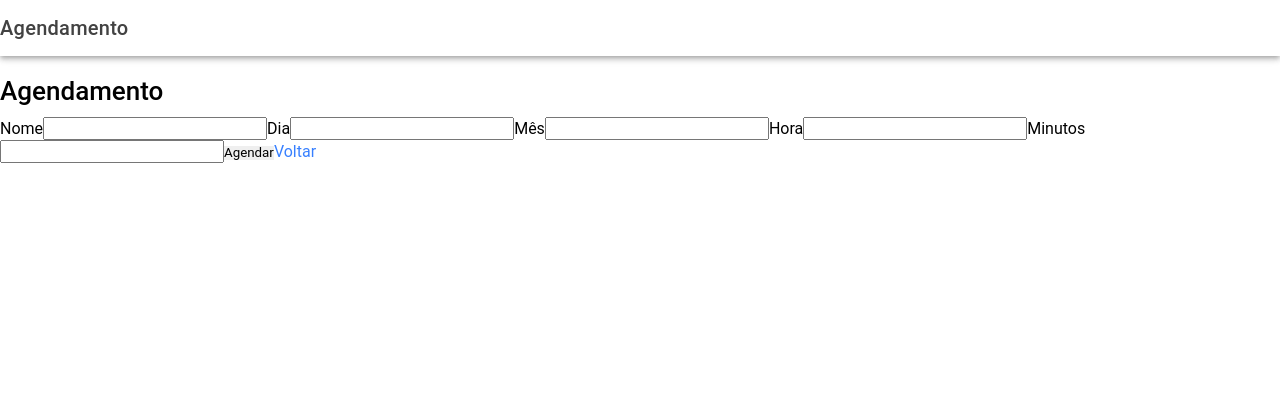
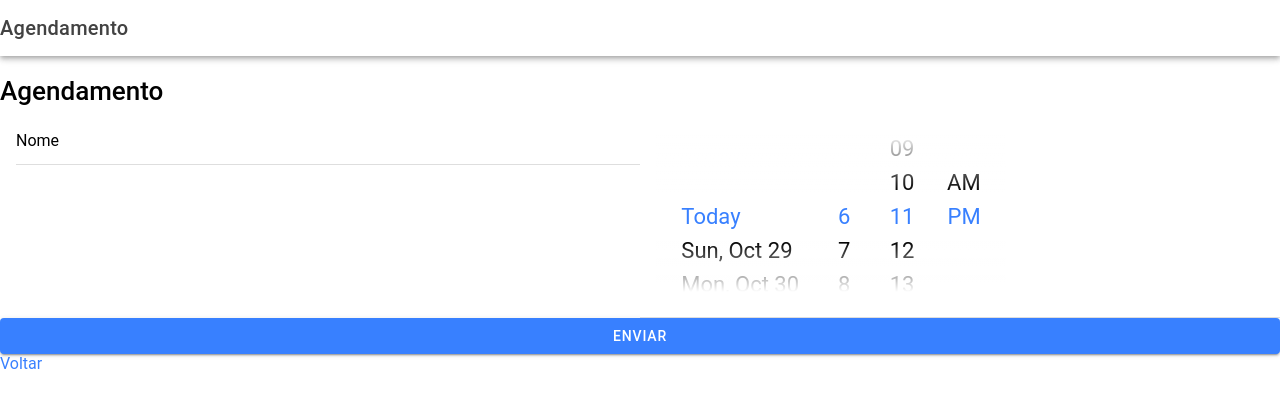
Before and after one commit to DanielDeveloperBR/ProjetoReactFinal, a React (Vite) app: page /cadastrar in a window 1280 px wide. Shown: the top 408 px of the page. Built offline with nearby package versions, Linux system fonts and the light colour scheme.

Commit message:
Agendamento funcionando, login e home funcionando

```diff
--- a/package.json
+++ b/package.json
@@ -21,6 +21,7 @@
     "@ionic/react-router": "^7.0.0",
     "@types/react-router": "^5.1.20",
     "@types/react-router-dom": "^5.3.3",
+    "date-fns": "^2.30.0",
     "firebase": "^10.5.2",
     "ionicons": "^7.0.0",
     "react": "^18.2.0",
--- a/src/pages/Home.tsx
+++ b/src/pages/Home.tsx
@@ -1,4 +1,4 @@
-import { IonPage, IonHeader, IonToolbar, IonTitle, IonContent, IonInput, IonButton, IonLabel, IonToast } from '@ionic/react';
+import { IonPage, IonHeader, IonToolbar, IonTitle, IonContent, IonInput, IonButton, IonLabel, IonToast, IonRouterLink } from '@ionic/react';
 import firebase from '../../firebaseConfig';
 import { useState } from 'react';
 import { useNavigate } from 'react-router-dom';
@@ -44,7 +44,7 @@ const Home = () => {
 
             <IonButton expand="full" color="secondary" className="ion-margin-top" onClick={handleLogin}>Entrar</IonButton>
 
-            <IonButton expand="full" color="primary" className="ion-margin-top" onClick={handleNavigateToCadastro}>Ainda não é cadastrado?</IonButton>
+            <IonRouterLink routerLink='/cadastrar'>Cadastrar</IonRouterLink>
 
             <IonToast
                isOpen={showToast}
--- a/src/pages/cadastrar/cadastrar.module.css
+++ b/src/pages/cadastrar/cadastrar.module.css
@@ -0,0 +1,42 @@
+.containerFormulario{
+    width: 100%;
+    padding: 5px;
+    margin: auto;
+}
+form {
+    display: flex;
+    align-items: center;
+    justify-content: center;
+    flex-direction: column;
+    background-color: purple;
+    border-radius: 30px;
+    padding: 10px;
+    max-width: 300px;
+    margin: auto;
+}
+form button {
+    display: inline-block;
+    padding: 10px;
+    background-color: rgb(35, 67, 67);
+    border-radius: 10%;
+    color: white;
+    border: none;
+    margin: 5px;
+    width: 100%;
+}
+form button a {
+    text-decoration: none;
+    color: white;
+}
+form label {
+    color: white;
+}
+form input {
+    border-radius: 10px;
+    width: 100%;
+    max-width: 10em;
+    margin-top: 5px;
+    text-align: center;
+    border: none;
+    padding: 3px;
+}
--- a/src/pages/cadastrar/cadastrar.tsx
+++ b/src/pages/cadastrar/cadastrar.tsx
@@ -1,51 +1,72 @@
 import { useState } from 'react';
-import { IonButton, IonHeader, IonContent, IonToolbar, IonTitle, IonInput, IonLabel, IonRouterLink } from '@ionic/react';
+import { IonHeader, IonContent, IonToolbar, IonTitle, IonInput, IonLabel, IonRouterLink, IonCol, IonGrid, IonItem, IonRow, IonButton, IonDatetime } from '@ionic/react';
 import firebase from '../../../firebaseConfig';
 import { useNavigate } from 'react-router-dom';
+import { format } from 'date-fns';
+
 
 function Cadastrar() {
-  const navigate = useNavigate()
+  const navigate = useNavigate();
   const firestore = firebase.firestore();
-  const agendamentoReferencia = firestore.collection('agendamento')
+  const agendamentoReferencia = firestore.collection('agendamento');
   const [formData, setFormData] = useState({
     nome: '',
-    dia: '',
-    mes: '',
-    hora: '',
-    minutos: '',
+    data: format(new Date(), 'yyyy-MM'),
   });
 
+
+
   const handleInputChange = (e: any) => {
-    const { name, value } = e.target;
+    const { name, data, value } = e.target;
     setFormData({
       ...formData,
       [name]: value,
+      [data]: value
     });
   };
+
   const handleSubmit = (e: any) => {
-    e.preventDefault()
-    if (formData.nome === "" || formData.dia === "" || formData.mes === "" || formData.hora === "" || formData.minutos === "") {
-      alert("preencha os campos")
-      return
-    } else {
-      agendamentoReferencia.add(formData)
-      .then((docRef: { id: any; }) => {
-        console.log('Dados enviados para o Firebase com ID:', docRef.id);
-        setFormData({
-          nome: '',
-          dia: '',
-          mes: '',
-          hora: '',
-          minutos: '',
-        });
+    e.preventDefault();
+
+    const { nome, data } = formData;
+    console.log("pegando o nome, data... " + formData.nome + " " + formData.data)
+    if (nome === '' || data === '') {
+      alert('Preencha todos os campos');
+      return;
+    }
+
+    try {
+      const formattedDate = `${data}`;
+      const dataFormatada = new Date(formattedDate);
+
+      if (isNaN(dataFormatada.getTime())) {
+        throw new Error('Data ou hora inválida');
+      }
+
+      console.log("pegando o nome , data... " + formattedDate)
+      agendamentoReferencia
+        .add({
+          nome,
+          dia: dataFormatada.getDay(),
+          mes: dataFormatada.getMonth() + 1,
+          hora: dataFormatada.getHours(),
+          minutos: dataFormatada.getMinutes(),
+        })
+        .then((docRef: { id: any }) => {
+          console.log("enviou os dandos: " + formattedDate)
+          console.log("data formatada: " + dataFormatada)
+          console.log('Dados enviados para o Firebase com ID:', docRef.id);
           navigate('/dashboard');
-
         })
         .catch(error => {
           console.error('Erro ao enviar dados para o Firebase:', error);
-        })
+        });
+    } catch (error) {
+      console.error('Erro:', error);
+      alert('Data ou hora inválida');
     }
-  }
+  };
+
   return (
     <>
       <IonHeader>
@@ -54,23 +75,43 @@ function Cadastrar() {
         </IonToolbar>
       </IonHeader>
       <IonContent>
-        <h1>Agendamento</h1>
-        <form onSubmit={handleSubmit}>
-          <label htmlFor="nome">Nome</label>
-          <input type="text" name="nome" value={formData.nome} onChange={handleInputChange} />
-          <label htmlFor="dia">Dia</label>
-          <input type="text" name="dia" value={formData.dia} onChange={handleInputChange} />
-          <label htmlFor="mes">Mês</label>
-          <input type="text" name="mes" value={formData.mes} onChange={handleInputChange} />
-          <label htmlFor="hora">Hora</label>
-          <input type="text" name="hora" value={formData.hora} onChange={handleInputChange} />
-          <label htmlFor="minutos">Minutos</label>
-          <input type="text" name="minutos" value={formData.minutos} onChange={handleInputChange} />
-          <button type="submit">Agendar</button>
-          <IonRouterLink routerLink='/home'>Voltar</IonRouterLink>
-        </form>
+        <div>
+          <h1>Agendamento</h1>
+          <form onSubmit={handleSubmit}>
+            <IonGrid>
+              <IonRow>
+                <IonCol size="12" sizeMd="6">
+                  <IonItem>
+                    <IonInput label="Nome" type="text" name="nome" value={formData.nome} onIonChange={handleInputChange} />
+                  </IonItem>
+                </IonCol>
+                <IonCol size="12" sizeMd="6">
+                  <IonItem>
+                    <IonDatetime
+                      aria-label="Data"
+                      name="data"
+                      onIonChange={handleInputChange}
+                      presentation="date-time"
+                      preferWheel={true}
+                      typeof='string'
+                      min={format(new Date(), 'yyyy-MM-dd')}
+                      max={format(new Date(), 'yyyy-MM')}
+                      hourValues='6,7,8,9,10,11,12,13,14,15,16,17,18'
+                    ></IonDatetime>
+
+                  </IonItem>
+                </IonCol>
+              </IonRow>
+            </IonGrid>
+            <IonButton expand="block" type="submit">
+              Enviar
+            </IonButton>
+            <IonRouterLink routerLink="/home">Voltar</IonRouterLink>
+          </form>
+        </div>
       </IonContent>
     </>
-  )
+  );
 }
+
 export default Cadastrar;
```
Also changed, not shown: 1 other file (tests, documents, lock files or other folders).
